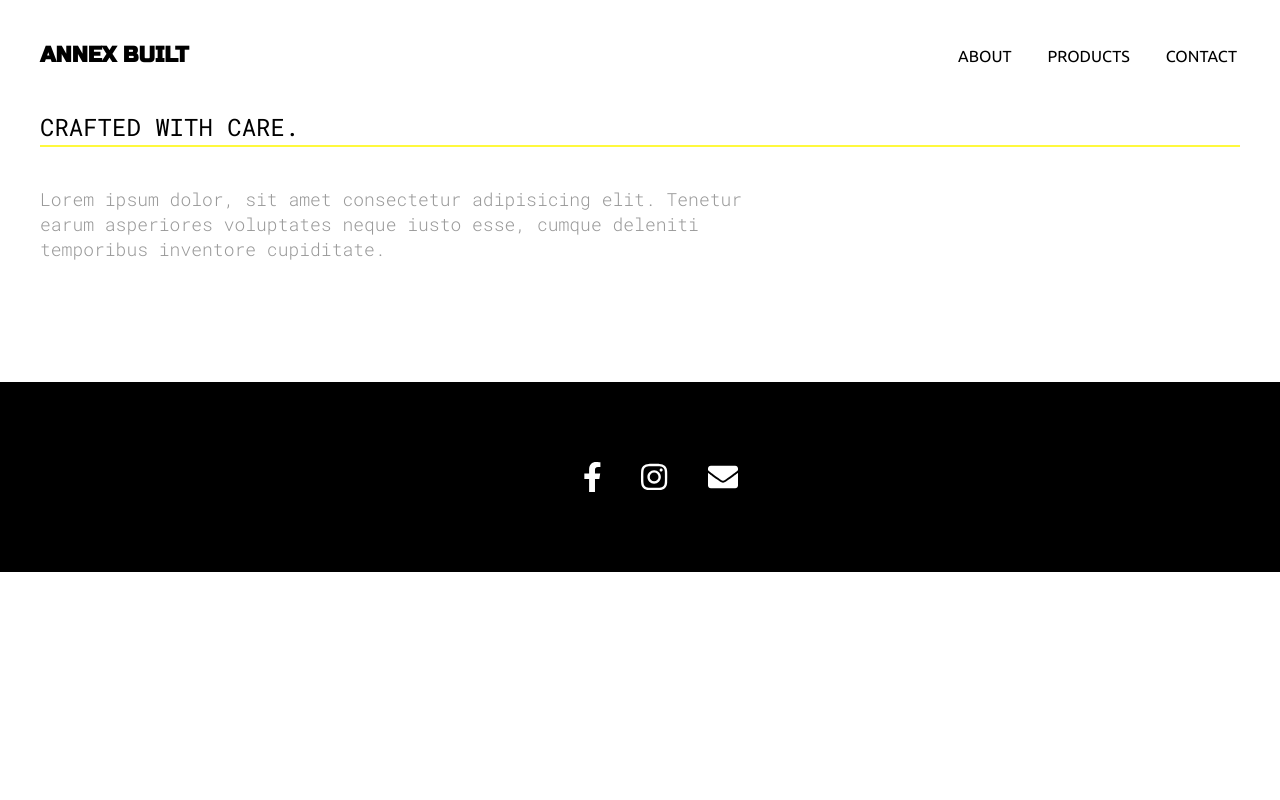
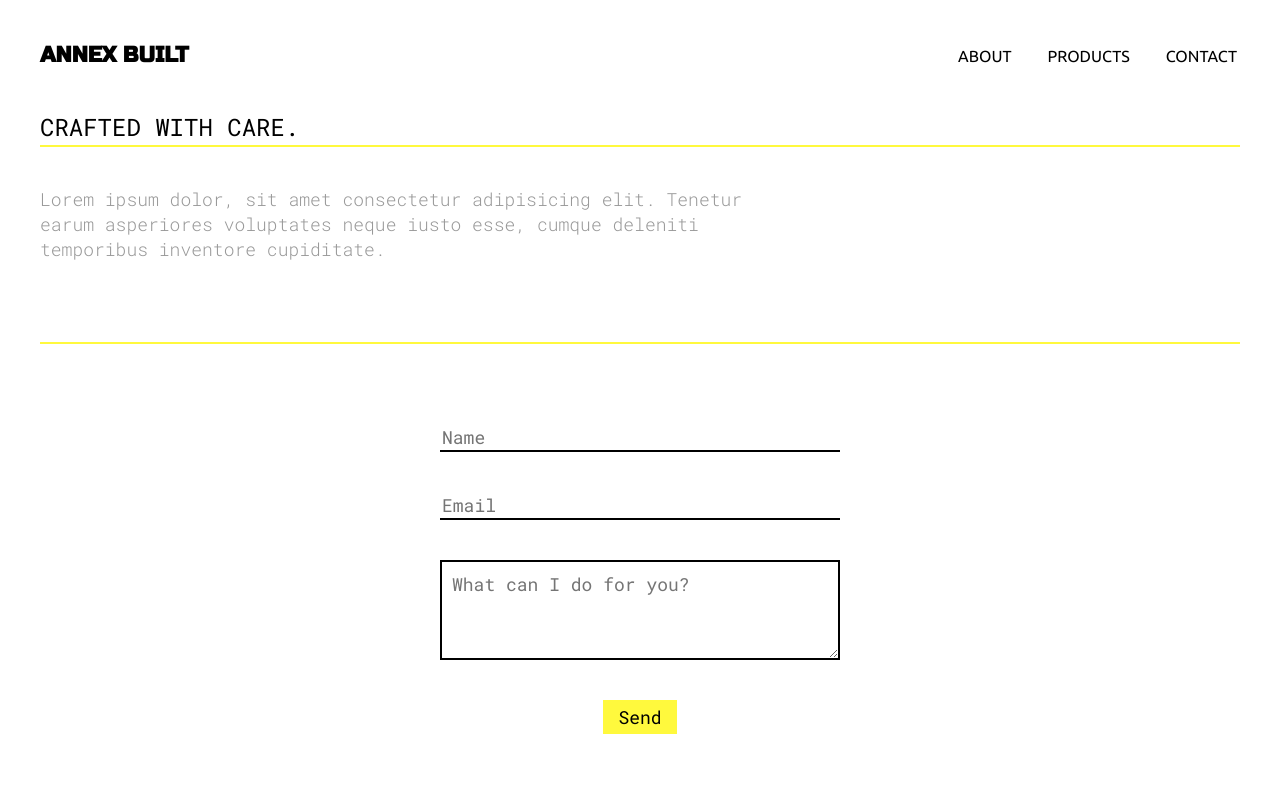
Before and after one commit to lmackenzie94/AnnexBuilt, a Gatsby site: page / in a window 1280 px wide. Shown: the top 800 px of the page. Built offline with nearby package versions, Linux system fonts and the light colour scheme; Gatsby itself is replaced by a stand-in of ours.

Commit message:
added form

```diff
--- /dev/null
+++ b/src/components/contact.js
@@ -0,0 +1,59 @@
+import React from "react"
+import styled from "styled-components"
+
+const ContactContainer = styled.section`
+  margin-top: 3rem;
+  padding-top: 3rem;
+  border-top: 2px solid #fff93d;
+`
+const Form = styled.form`
+  display: flex;
+  flex-direction: column;
+  width: 90%;
+  max-width: 400px;
+  align-items: center;
+  margin: 0 auto;
+`
+
+const Input = styled.input`
+  border: none;
+  border-bottom: 2px solid #000;
+  margin: 1rem 0;
+  width: 100%;
+`
+
+const SendButton = styled.button`
+  border: none;
+  background: #fff93d;
+  margin: 1rem 0;
+  padding: 5px 15px;
+`
+
+const TextArea = styled.textarea`
+  border: 2px solid #000;
+  margin: 1rem 0;
+  width: 100%;
+  min-height: 100px;
+  padding: 0.5rem;
+`
+
+function Contact() {
+  return (
+    <ContactContainer>
+      <Form>
+        <label htmlFor="name" />
+        {/* Name: */}
+        <Input type="text" id="name" placeholder="Name" />
+        <label htmlFor="email" />
+        {/* Email: */}
+        <Input type="text" id="email" placeholder="Email" />
+        <label htmlFor="message" />
+        {/* need hidden label */}
+        <TextArea placeholder="What can I do for you?" />
+        <SendButton type="submit">Send</SendButton>
+      </Form>
+    </ContactContainer>
+  )
+}
+
+export default Contact
--- a/src/components/footer.js
+++ b/src/components/footer.js
@@ -9,7 +9,7 @@ import LogoImage from "../images/logo.png"
 const FooterContainer = styled.footer`
   background: #000;
   padding: 2rem 0;
-  margin-top: 5rem;
+  margin-top: 3rem;
   @media (max-width: 400px) {
     padding: 1rem 0;
     margin-top: 3rem;
@@ -22,11 +22,11 @@ const FooterSocials = styled.div`
   align-items: center;
 `
 
-const FooterIcon = styled(FontAwesomeIcon)`
+const SocialIcon = styled(FontAwesomeIcon)`
   color: #fff;
   font-size: 1.5rem;
-  margin-left: 2rem;
   transition: all 0.3s linear;
+  margin: 0 1rem;
   &:hover {
     color: #fff93d;
   }
@@ -50,9 +50,9 @@ function Footer() {
           <img src={LogoImage} />
         </Logo> */}
         <FooterSocials>
-          <FooterIcon icon={faFacebookF} />
-          <FooterIcon icon={faInstagram} />
-          <FooterIcon icon={faEnvelope} />
+          <SocialIcon icon={faFacebookF} />
+          <SocialIcon icon={faInstagram} />
+          <SocialIcon icon={faEnvelope} />
         </FooterSocials>
       </Container>
     </FooterContainer>
--- a/src/pages/index.js
+++ b/src/pages/index.js
@@ -4,12 +4,14 @@ import SEO from "../components/seo"
 import styled from "styled-components"
 import Hero from "../components/hero"
 import Gallery from "../components/gallery"
+import Contact from "../components/contact"
 
 const IndexPage = () => (
   <Layout>
     <SEO title="Home" />
     <Hero />
     <Gallery />
+    <Contact />
   </Layout>
 )
 
```
